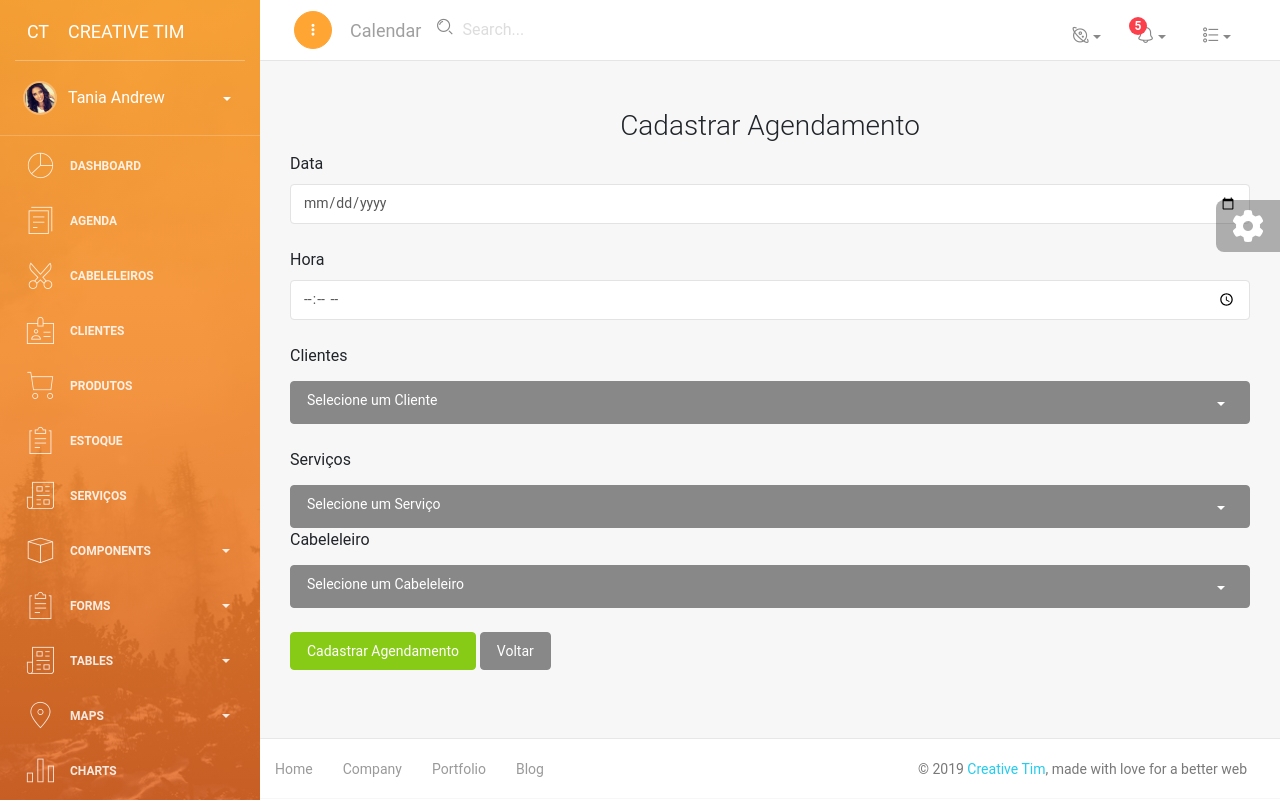
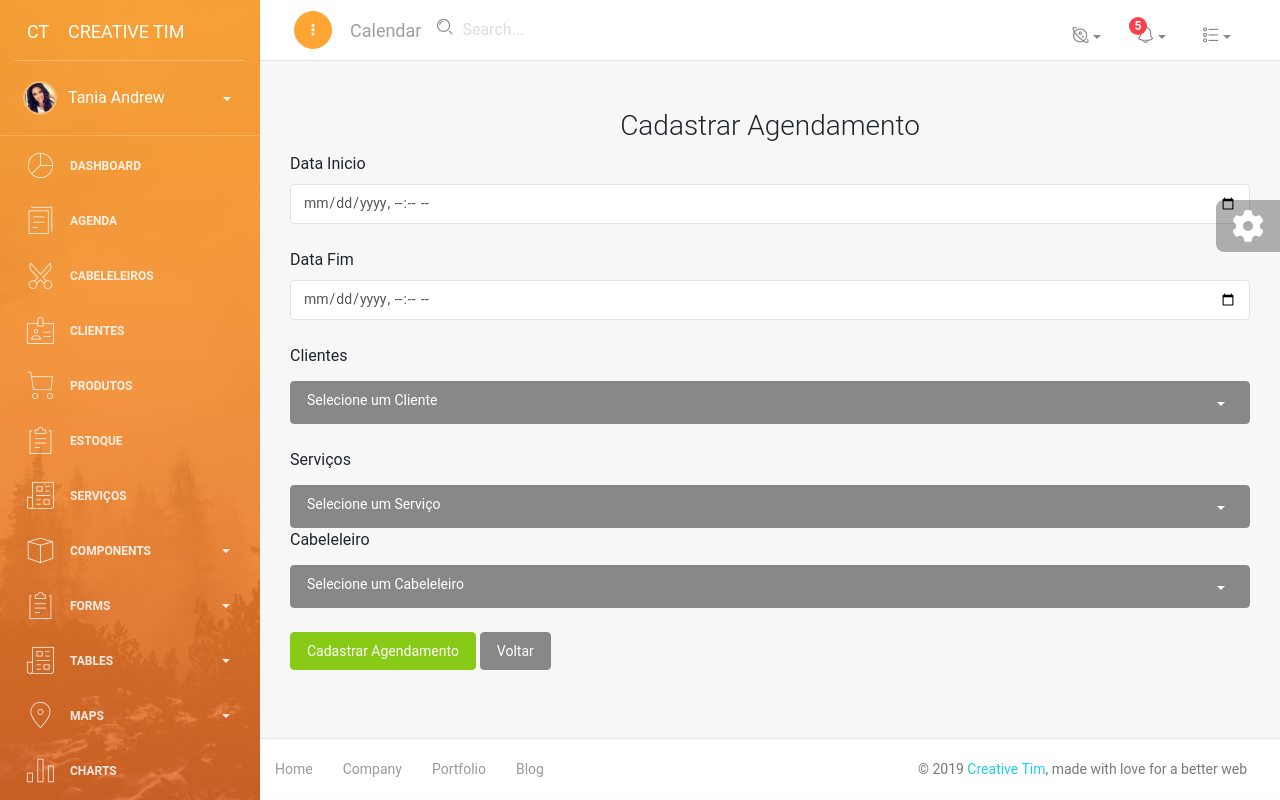
Before and after one commit to AlfaPhD/django_schedule, a Django app: page /agenda/create in a window 1280 px wide. Run offline with Django 3.2, Linux system fonts and the light colour scheme; data that the repository does not hold is empty; some libraries are stand-ins or nearby versions.

Commit message:
Subindo correções do CRUD

```diff
--- a/website/models.py
+++ b/website/models.py
@@ -32,9 +32,9 @@ class ESTOQUE(models.Model):
     ID_PRODUTO = models.ManyToManyField("PRODUTO")
 
 class AGENDAMENTO(models.Model):
-    DATA = models.DateField("DATA")
-    HORA_INICIO = models.TimeField("HORA_INICIO")
-    HORA_FIM = models.TimeField("HORA_FIM")
+    STATUS = models.CharField("STATUS", max_length=30)
+    DATA_INICIO = models.DateTimeField("DATA_INICIO")
+    DATA_FIM = models.DateTimeField("DATA_FIM")
     CLIENTES = models.ForeignKey(
         CLIENTE,
         on_delete=models.CASCADE
--- a/website/templates/website/agenda/calendar.html
+++ b/website/templates/website/agenda/calendar.html
@@ -44,9 +44,9 @@
           events: [
                 {% for i in events %}
                 {
-                    title: "{{ i.SERVICOS.NOME }} " + "{{ i.CLIENTES.NOME }}",
-                    start: '{{ i.DATA|date:"Y-m-d" }}',
-                    end: '{{ i.DATA|date:"Y-m-d" }}',
+                    title: "{{ i.CLIENTES.NOME }}" + " " + "{{ i.SERVICOS.NOME }} " ,
+                    start: '{{ i.DATA_INICIO|date:"Y-m-d"}}',
+                    end: '{{ i.DATA_FIM|date:"Y-m-d" }}',
 
                 },
                 {% endfor %}
--- a/website/templates/website/agenda/create.html
+++ b/website/templates/website/agenda/create.html
@@ -4,11 +4,11 @@
         {% csrf_token %}
     <h3 align="center"> Cadastrar Agendamento</h3>
     <div class="form-group">
-    <label>Data </label>
-    <input type="date" name="data"  placeholder="data" class="form-control" required />
+    <label>Data Inicio </label>
+    <input type="datetime-local" name="data_inicio"  placeholder="data" class="form-control" required />
     </br>
-    <label>Hora </label>
-    <input type="time" name="hora" placeholder="hora" class="form-control" required/></br>
+    <label>Data Fim </label>
+    <input type="datetime-local" name="data_fim" placeholder="data" class="form-control" required/></br>
      <label>Clientes </label>
     <select name="cliente" class="selectpicker" data-menu-style="dropdown-blue" data-style="btn-default btn-block" data-title="Selecione um Cliente">
         {% for cliente in clientes %}
--- a/website/templates/website/agenda/index.html
+++ b/website/templates/website/agenda/index.html
@@ -20,9 +20,8 @@
               {% for agenda in agendamentos %}
             <tr>
                 <td>{{ agenda.id }}</td>
-                <td>{{ agenda.DATA }}</td>
-                <td>{{ agenda.HORA_INICIO }}</td>
-                <td>{{ agenda.CABELELEIROS.NOME }}
+                <td>{{ agenda.DATA_INICIO }}</td>
+                <td>{{ agenda.CABELELEIROS.NOME }}</td>
                 <td>{{ agenda.CLIENTES.NOME }}</td>
                 <td>{{ agenda.SERVICOS.NOME }}</td>
                 <td class="td-actions" >
--- a/website/templates/website/calendar.html
+++ b/website/templates/website/calendar.html
@@ -64,8 +64,8 @@
 
                     // on select we show the Sweet Alert modal with an input
                     swal({
-                        title: 'Create an Event',
-                        html: '<br><input class="form-control" placeholder="Event Title" id="input-field">',
+                        title: 'Agendamento',
+                        html: '<br> <input type="datetime-local" name="data_inicio"  placeholder="data" class="form-control" required />',
                         showCancelButton: true,
                         closeOnConfirm: true
                     }, function () {
--- a/website/views.py
+++ b/website/views.py
@@ -137,9 +137,8 @@ def createAgendamento(request):
         servico = SERVICO.objects.get(id=int( request.POST['servico']))
         cliente = CLIENTE.objects.get(id=int(request.POST['cliente']))
         cabeleleiro = CABELELEIRO.objects.get(id=int(request.POST['cabeleleiro']))
-        agendamento.DATA = request.POST['data']
-        agendamento.HORA_INICIO = request.POST['hora']
-        agendamento.HORA_FIM = request.POST['hora']
+        agendamento.DATA_INICIO = request.POST['data_inicio']
+        agendamento.DATA_FIM = request.POST['data_fim']
         agendamento.CLIENTES =  cliente
         agendamento.CABELELEIROS = cabeleleiro
         agendamento.SERVICOS = servico
@@ -196,8 +195,8 @@ def testAgendamento(request):
         for i in all_events:
             event_sub_arr = {}
             event_sub_arr['title'] = i.event_name
-            start_date = datetime.datetime.strptime(str(i.DATA.date()), "%Y-%m-%d").strftime("%Y-%m-%d")
-            end_date = datetime.datetime.strptime(str(i.DATA.date()), "%Y-%m-%d").strftime("%Y-%m-%d")
+            start_date = datetime.datetime.strptime(str(i.DATA.date()), "%Y-%m-%d %H:%M:%S'").strftime("%Y-%m-%d %H:%M:%S'")
+            end_date = datetime.datetime.strptime(str(i.DATA.date()), "%Y-%m-%d %H:%M:%S'").strftime("%Y-%m-%d %H:%M:%S'")
             event_sub_arr['start'] = start_date
             event_sub_arr['end'] = end_date
             event_arr.append(event_sub_arr)
```
Also changed, not shown: website/migrations/0005_auto_20190216_1420.py (added).
